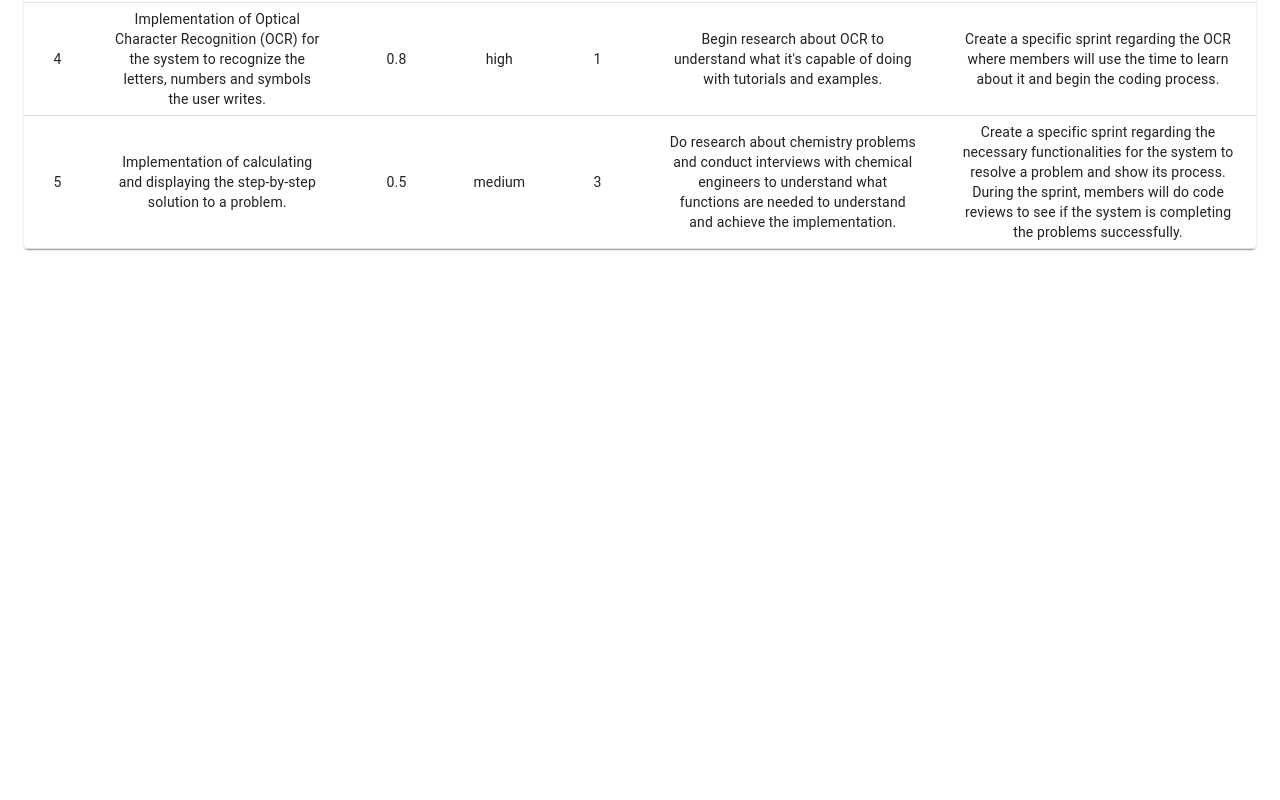
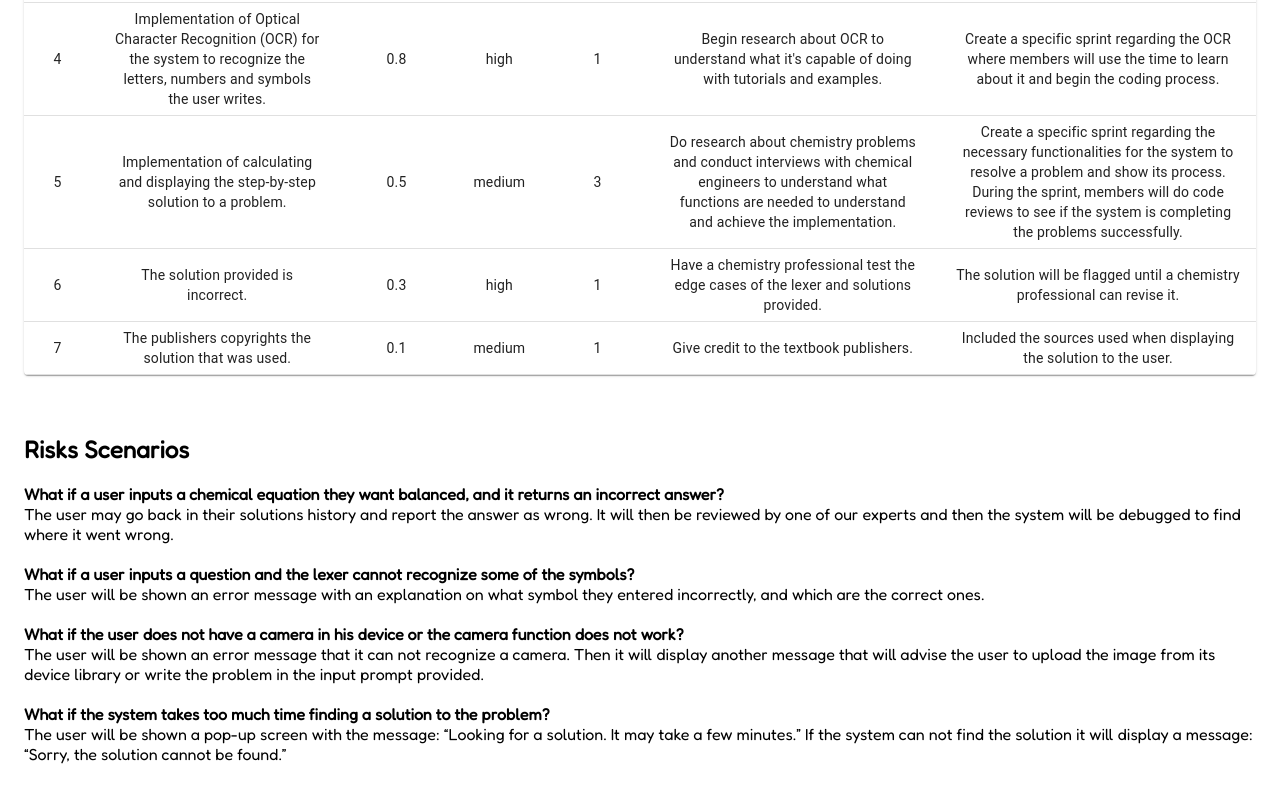
Before and after one commit to Colomba03/ChemCamApp.github.io, a React (Create React App) app: page /risks in a window 1280 px wide. Shown: the part 410-1210 px from the top of the page. Before the commit the page ends 800 px from the top, so only its background shows below. Built offline with nearby package versions, Linux system fonts and the light colour scheme.

Commit message:
updated info and added diagrams

```diff
--- a/src/views/About.js
+++ b/src/views/About.js
@@ -19,7 +19,6 @@ function About() {
           majors surrounding chemistry, and have many difficulties
           or conflicts when studying for these required chemistry
           courses. Those that are within the field of chemistry
-
           are always searching for ways to make their studying and
           workflow more efficient. We are designing an application
           that can receive a basic chemistry problem or question,
@@ -27,9 +26,9 @@ function About() {
           the system resolves the equation. The purpose is to
           design a lexer that can read the chemical formulas and
           symbols from a text input or image. To save it like
-          tokens so the system can resolve the problem . We are
-          still in the planning phase for the structure and look
-          for our application.
+          tokens so the system can resolve the problem. We are
+          in the deployment and testing phase for our application.
+
       </p>
       <br />
 
@@ -43,6 +42,7 @@ function About() {
           a deeper understanding of the fundamental materials,
           concepts, and methods they will need in their future
           careers.
+          <br/><br/>
           In order to satisfy their needs, our team will
           design an application that lets the user photograph
           and scan chemistry problems using their phone
--- a/src/views/Diagrams.js
+++ b/src/views/Diagrams.js
@@ -1,5 +1,6 @@
 import React from "react";
 import { Container } from "@material-ui/core";
+import useCase from "../assets/use-case.png";
 import roughSketch from "../assets/rough-sketch.png";
 import roughER from "../assets/rough-er.png";
 import classDiagram from "../assets/class-diagram.png";
@@ -9,6 +10,14 @@ function Diagrams() {
   return (
     <Container className="mainFont">
       <h2>Diagrams</h2> <br />
+      <h3>Use Case Diagram</h3>
+      <div style={{ textAlign:"center" }}>
+        <img src={useCase} width="896px"></img>
+      </div> <br /> <br />
+      <h3>Class Diagram</h3>
+      <div style={{ textAlign:"center" }}>
+        <img src={classDiagram} width="896px"></img>
+      </div> <br /> <br />
       <h3>Rough Domain Sketch</h3>
       <div style={{ textAlign:"center" }}>
         <img src={roughSketch} width="896px"></img>
@@ -16,10 +25,6 @@ function Diagrams() {
       <h3>Rough Entity-Relationship Diagram</h3>
       <div style={{ textAlign:"center" }}>
         <img src={roughER} width="896px"></img>
-      </div> <br /> <br />
-      <h3>Class Diagram</h3>
-      <div style={{ textAlign:"center" }}>
-        <img src={classDiagram} width="896px"></img>
       </div> <br /> <br />
       <h3>Software Component Design</h3>
       <div style={{ textAlign:"center" }}>
--- a/src/views/Home.js
+++ b/src/views/Home.js
@@ -33,7 +33,6 @@ function Home() {
           <Grid item xs={3}>
           <b className="stack">Frontend</b>
             <Container className="memberInfo">
-            <li>Gabriela Cardona</li>
             <li>Zaneisha Estrella</li>
             <li>Génesis Torres</li>
             <li>Ricardo Storm</li>
@@ -46,6 +45,7 @@ function Home() {
             <li>Luis Colomba</li>
             <li>Bryan Torres</li>
             <li>Carlos Torres</li>
+            <li>Gabriela Cardona</li>
             </Container>
           </Grid>
           <Grid item xs={3} />
--- a/src/views/Risks.js
+++ b/src/views/Risks.js
@@ -44,7 +44,21 @@ function Risks() {
       what functions are needed to understand and achieve the implementation.",
       mitigation: "Create a specific sprint regarding the necessary functionalities for the system to resolve a problem\
       and show its process. During the sprint, members will do code reviews to see if the system is\
-        completing the problems successfully." }];
+      completing the problems successfully." },
+    { riskNum: 6,
+      description: "The solution provided is incorrect.",
+      probability: 0.3,
+      impact: "high",
+      exposure: 1,
+      prevention: "Have a chemistry professional test the edge cases of the lexer and solutions provided.",
+      mitigation: "The solution will be flagged until a chemistry professional can revise it." },
+    { riskNum: 7,
+      description: "The publishers copyrights the solution that was used.",
+      probability: 0.1,
+      impact: "medium",
+      exposure: 1,
+      prevention: "Give credit to the textbook publishers.",
+      mitigation: "Included the sources used when displaying the solution to the user." }];
 
   return (
     <Container className="mainFont">
@@ -78,6 +92,31 @@ function Risks() {
         </Table>
       </TableContainer>
       <br /> <br />
+      <h2>Risks Scenarios</h2>
+      <b>What if a user inputs a chemical equation they want balanced, and it returns an incorrect answer?</b>
+      <div>
+        The user may go back in their solutions history and report the answer as wrong. It will then be reviewed
+        by one of our experts and then the system will be debugged to find where it went wrong.
+      </div>
+      <br />
+      <b>What if a user inputs a question and the lexer cannot recognize some of the symbols?</b>
+      <div>
+        The user will be shown an error message with an explanation on what symbol they entered incorrectly,
+        and which are the correct ones.
+      </div>
+      <br />
+      <b>What if the user does not have a camera in his device or the camera function does not work?</b>
+      <div>
+        The user will be shown an error message that it can not recognize a camera. Then it will
+        display another message that will advise the user to upload the image from its device library or
+        write the problem in the input prompt provided.
+      </div>
+      <br />
+      <b>What if the system takes too much time finding a solution to the problem?</b>
+      <div>The user will be shown a pop-up screen with the message: “Looking for a solution.
+        It may take a few minutes.” If the system can not find the solution it will display a message:
+        “Sorry, the solution cannot be found.”</div>
+        <br /><br />
     </Container>
   );
 }
--- a/src/views/ScopeSpan.js
+++ b/src/views/ScopeSpan.js
@@ -7,24 +7,28 @@ function ScopeSpan() {
   const tableData = [
     { phaseNum: 1,
       startDate: "Feb 28, 2022",
-      endDate: "Mar 12, 2022",
+      endDate: "Mar 16, 2022",
       tasks: "Design mockups for admin console and frontend, plan backend infrastructure." },
     { phaseNum: 2,
-      startDate: "Mar 13, 2022",
-      endDate: "Mar 21, 2022",
-      tasks: "Implement the frontend and backend." },
+      startDate: "Mar 17, 2022",
+      endDate: "Mar 23, 2022",
+      tasks: "Implement initial functions for frontend and backend." },
     { phaseNum: 3,
-      startDate: "Mar 22, 2022",
-      endDate: "Mar 30, 2022",
+      startDate: "Mar 24, 2022",
+      endDate: "Mar 29, 2022",
+      tasks: "Implement main functions (Lexer and OCR) for frontend and backend." },
+    { phaseNum: 4,
+      startDate: "Mar 30, 2022",
+      endDate: "Apr 6, 2022",
       tasks: "Wireframe connection between frontend, backend and admin console." },
-    { phaseNum: 4,
-      startDate: "Mar 31, 2022",
-      endDate: "Apr 8, 2022",
-      tasks: "Testing." },
       { phaseNum: 5,
-        startDate: "Apr 10, 2022",
-        endDate: "Apr 24, 2022",
-        tasks: "Production Rollout." }];
+        startDate: "Apr 7, 2022",
+        endDate: "Apr 20, 2022",
+        tasks: "Deployment and Testing." },
+        { phaseNum: 6,
+          startDate: "Apr 21, 2022",
+          endDate: "Apr 29, 2022",
+          tasks: "Production Rollout." }];
 
 
   return (
@@ -39,8 +43,8 @@ function ScopeSpan() {
 
       <h2>Span</h2>
       <b>Time Frame</b>
-      <li>The project will be submitted on April 27, 2022</li>
-      <li>Work will begin on February 28, 2022 and end on April 24, 2022</li>
+      <li>The project will be submitted on April 29, 2022</li>
+      <li>Work will begin on February 28, 2022 and end on April 29, 2022</li>
       <br />
 
       <h2>Methodology</h2>
```
Also changed, not shown: src/assets/class-diagram.png, src/assets/use-case.png (added). Lines whose indentation alone changed are shown as unchanged.
